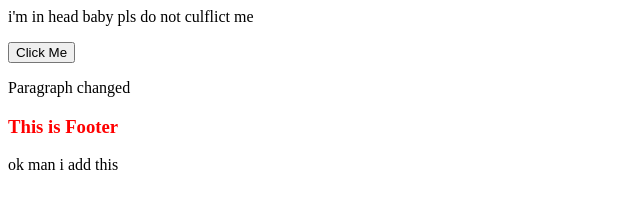
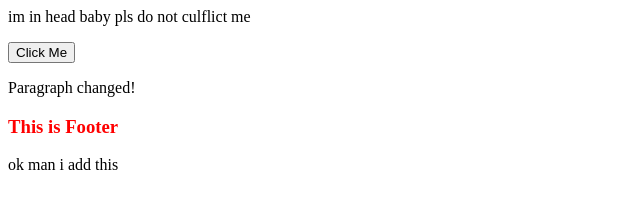
Before and after one commit to behnamnazarpak/github_tutorial, a plain HTML site: page index.html in a window 1280 px wide. Both pictures are taken after a click on the button "Click Me". Shown: the full height of the page, 0-640 px from the left. Drawn offline with Linux system fonts and the light colour scheme.

Commit message:
remove sherover

```diff
--- a/index.html
+++ b/index.html
@@ -4,12 +4,12 @@
 	</head>
 	<body>
 
-	<p>i'm in head baby pls do not culflict me</p>
+	<p>im in head baby pls do not culflict me</p>
 
 		<script>
 		function text() {
 			var parag = document.getElementById("parag");
-			parag.innerHTML = "Paragraph changed";
+			parag.innerHTML = "Paragraph changed!";
 		}
 		</script>
 
```
